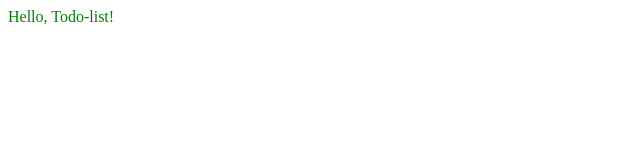
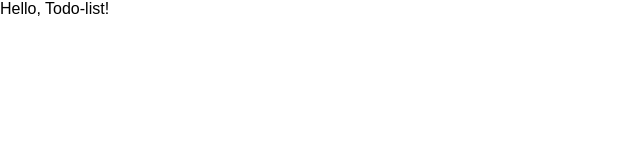
Before and after one commit to AhmedTanryverdi/todo-list, a website built with webpack: page public/index.html in a window 1280 px wide. Shown: the whole page, without its empty margins (0-640 px from the left). Built offline with nearby package versions, Linux system fonts and the light colour scheme.

Commit message:
написал глобальные, базовые стили

```diff
--- a/src/index.scss
+++ b/src/index.scss
@@ -1,3 +1,10 @@
-.app {
-	color: green;
+* {
+	box-sizing: border-box;
+	margin: 0;
+	padding: 0;
+	text-decoration: none;
 }
+
+body {
+	font-family: Arial, Helvetica, sans-serif;
+}
```
